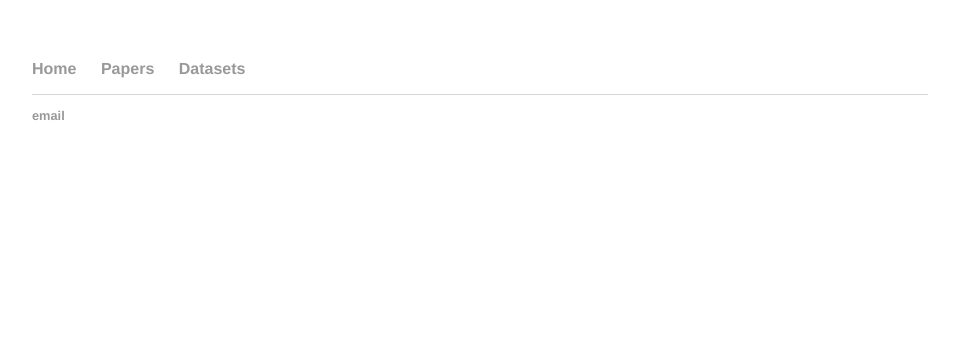
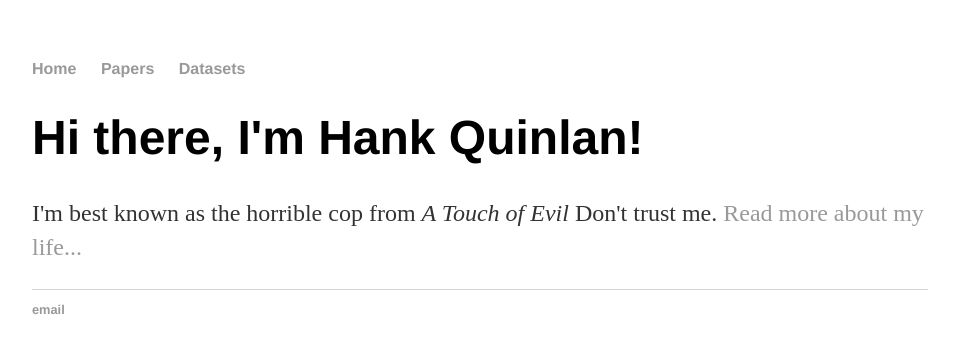
Before and after one commit to ferfeitosa/2, a Jekyll site: the page built from datasets/index.html, in a window 1280 px wide. Shown: the top 353 px of the page, without its empty margins (160-1115 px from the left). Built offline with Jekyll 4.4.1, drawn with Linux system fonts in a browser that asks for light colours.

Commit message:
Update index.html

```diff
--- a/datasets/index.html
+++ b/datasets/index.html
@@ -2,3 +2,8 @@
 layout: default
 title: Papers
 ---
+
+<div class="blurb">
+	<h1>Hi there, I'm Hank Quinlan!</h1>
+	<p>I'm best known as the horrible cop from <em>A Touch of Evil</em> Don't trust me. <a href="/about">Read more about my life...</a></p>
+</div><!-- /.blurb -->
```
